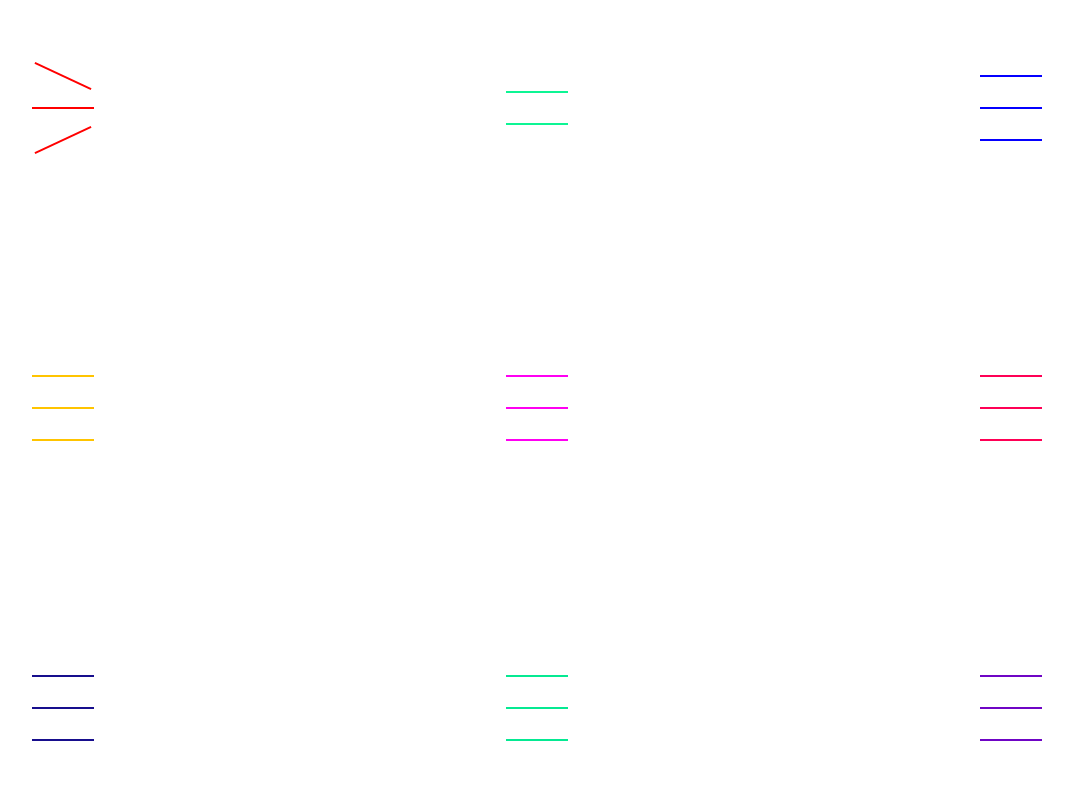
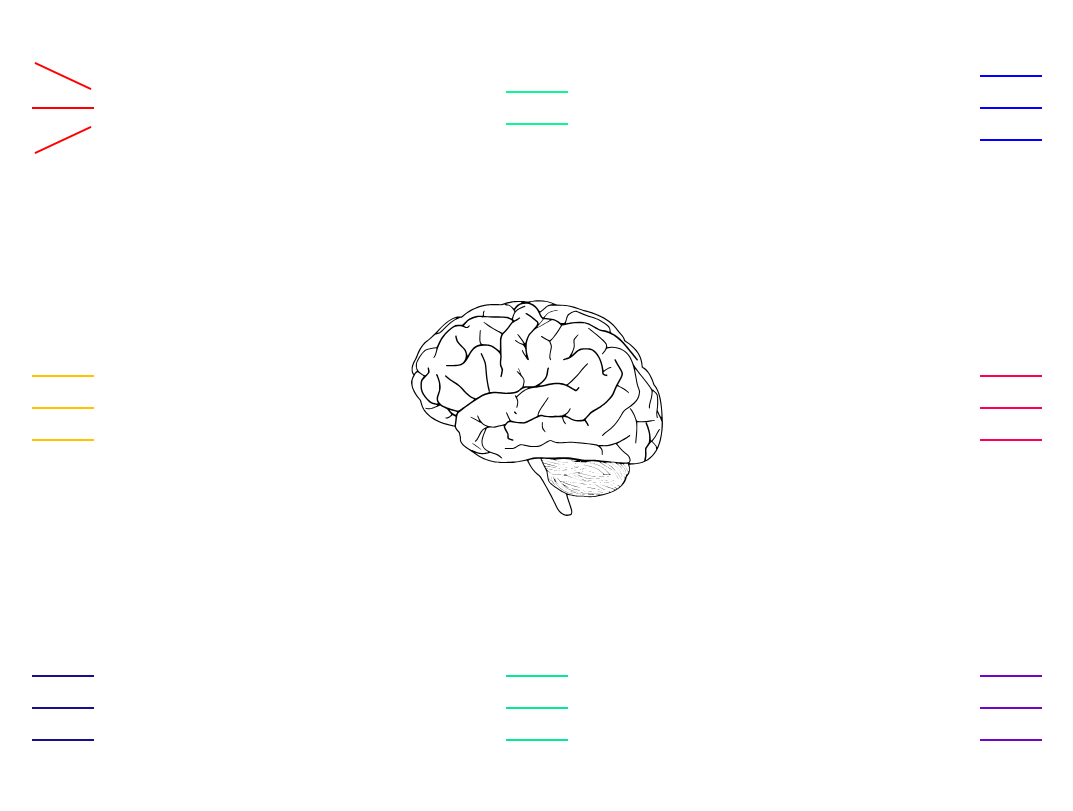
Before and after one commit to BrendaCosta/quadro, a plain HTML site: page index.html in a window 1280 px wide. Shown: the whole page, without its empty margins (103-1176 px from the left). Drawn offline with Linux system fonts and the light colour scheme.

Commit message:
add imagem

```diff
--- a/index.html
+++ b/index.html
@@ -44,11 +44,7 @@
     </div>
 
     <div class="coluna1">
-        <div class="linhas pt5">
-            <div class="linha"></div>
-            <div class="linha"></div>
-            <div class="linha"></div>
-        </div>
+        <img src="./cerebro.svg" alt="" srcset="">
     </div>
 
     <div class="coluna1">
--- a/style.css
+++ b/style.css
@@ -3,6 +3,9 @@ main{
     grid-template-columns: 1fr 2fr 1fr;
     grid-template-rows: 1fr 2fr 1fr;
     height: 100vh;
+}
+img{
+    width: 40%;
 }
 .coluna1{
     display: flex;
```
Also changed, not shown: cerebro.svg (added).
